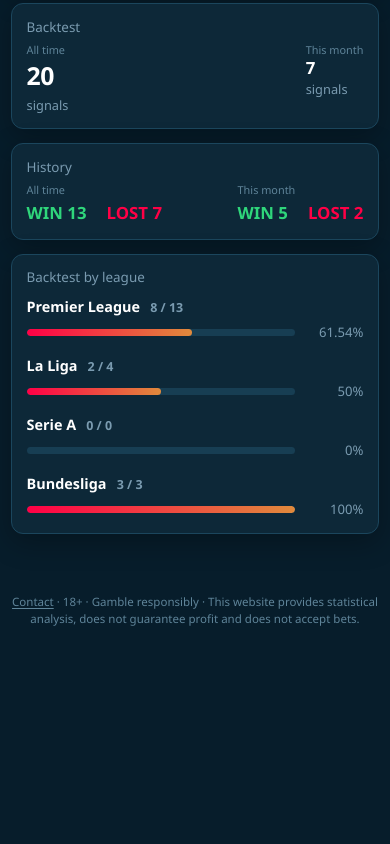
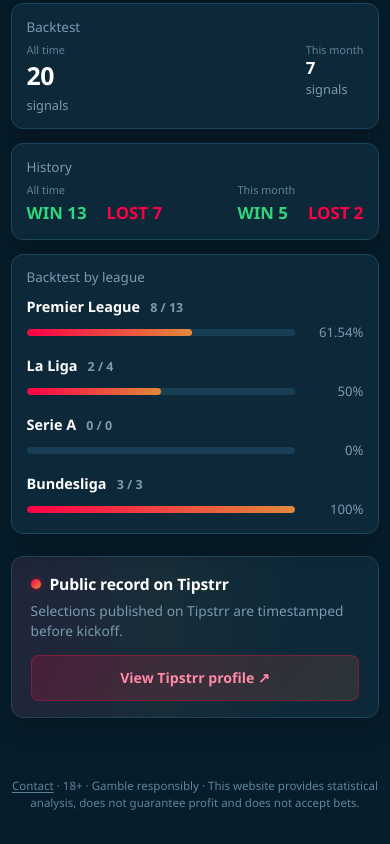
Before and after one commit to quietlogicapps/corner-edge, a plain HTML site: page index.html in a window 390 px wide. Shown: the part 615-1459 px from the top of the page. Before the commit the page ends 1274 px from the top, so only its background shows below. Drawn offline with Linux system fonts and the light colour scheme.

Commit message:
Add Tipstrr public record card

```diff
--- a/app.js
+++ b/app.js
@@ -87,6 +87,9 @@
       published: "Published",
       sinceStart: "All time",
       thisMonth: "This month",
+      tipstrrTitle: "Public record on Tipstrr",
+      tipstrrText: "Selections published on Tipstrr are timestamped before kickoff.",
+      tipstrrCta: "View Tipstrr profile ↗",
     },
     bg: {
       matchAnalysis: "АНАЛИЗ НА МАЧОВЕ",
@@ -132,6 +135,9 @@
       published: "Публикуван",
       sinceStart: "Общо",
       thisMonth: "Този месец",
+      tipstrrTitle: "Публичен запис в Tipstrr",
+      tipstrrText: "Селекциите, публикувани в Tipstrr, са с времеви печат преди началото на мача.",
+      tipstrrCta: "Виж Tipstrr профил ↗",
     },
     es: {
       matchAnalysis: "ANÁLISIS DEL PARTIDO",
@@ -177,6 +183,9 @@
       published: "Publicado",
       sinceStart: "Total",
       thisMonth: "Este mes",
+      tipstrrTitle: "Registro público en Tipstrr",
+      tipstrrText: "Las selecciones publicadas en Tipstrr quedan registradas con marca de tiempo antes del inicio.",
+      tipstrrCta: "Ver perfil de Tipstrr ↗",
     },
     "pt-BR": {
       matchAnalysis: "ANÁLISE DA PARTIDA",
@@ -222,6 +231,9 @@
       published: "Publicado",
       sinceStart: "Geral",
       thisMonth: "Este mês",
+      tipstrrTitle: "Registro público no Tipstrr",
+      tipstrrText: "As seleções publicadas no Tipstrr são registradas com data e hora antes do início da partida.",
+      tipstrrCta: "Ver perfil no Tipstrr ↗",
     },
     de: {
       matchAnalysis: "SPIELANALYSE",
@@ -267,6 +279,9 @@
       published: "Veröffentlicht",
       sinceStart: "Gesamt",
       thisMonth: "Dieser Monat",
+      tipstrrTitle: "Öffentlicher Nachweis auf Tipstrr",
+      tipstrrText: "Auf Tipstrr veröffentlichte Tipps erhalten einen Zeitstempel vor Anpfiff.",
+      tipstrrCta: "Tipstrr-Profil ansehen ↗",
     },
     fr: {
       matchAnalysis: "ANALYSE DU MATCH",
@@ -312,6 +327,9 @@
       published: "Publié",
       sinceStart: "Total",
       thisMonth: "Ce mois-ci",
+      tipstrrTitle: "Registre public sur Tipstrr",
+      tipstrrText: "Les sélections publiées sur Tipstrr sont horodatées avant le coup d'envoi.",
+      tipstrrCta: "Voir le profil Tipstrr ↗",
     },
     it: {
       matchAnalysis: "ANALISI DELLA PARTITA",
@@ -357,6 +375,9 @@
       published: "Pubblicato",
       sinceStart: "Totale",
       thisMonth: "Questo mese",
+      tipstrrTitle: "Registro pubblico su Tipstrr",
+      tipstrrText: "Le selezioni pubblicate su Tipstrr sono marchiate temporalmente prima del calcio d'inizio.",
+      tipstrrCta: "Vedi profilo Tipstrr ↗",
     },
     tr: {
       matchAnalysis: "MAÇ ANALİZİ",
@@ -402,6 +423,9 @@
       published: "Yayınlandı",
       sinceStart: "Toplam",
       thisMonth: "Bu ay",
+      tipstrrTitle: "Tipstrr'da herkese açık kayıt",
+      tipstrrText: "Tipstrr'da yayınlanan seçimler maç başlamadan önce zaman damgalıdır.",
+      tipstrrCta: "Tipstrr profilini gör ↗",
     },
     pl: {
       matchAnalysis: "ANALIZA MECZU",
@@ -447,6 +471,9 @@
       published: "Opublikowano",
       sinceStart: "Ogółem",
       thisMonth: "Ten miesiąc",
+      tipstrrTitle: "Publiczny zapis na Tipstrr",
+      tipstrrText: "Selekcje opublikowane na Tipstrr mają znacznik czasu przed rozpoczęciem meczu.",
+      tipstrrCta: "Zobacz profil Tipstrr ↗",
     },
     ru: {
       matchAnalysis: "АНАЛИЗ МАТЧА",
@@ -492,6 +519,9 @@
       published: "Опубликовано",
       sinceStart: "Всего",
       thisMonth: "Этот месяц",
+      tipstrrTitle: "Публичная запись на Tipstrr",
+      tipstrrText: "Селекции, опубликованные на Tipstrr, имеют временную метку до начала матча.",
+      tipstrrCta: "Смотреть профиль Tipstrr ↗",
     },
   };
 
--- a/index.html
+++ b/index.html
@@ -107,6 +107,23 @@
       </aside>
     </main>
 
+    <aside class="panel tipstrr-card" aria-label="Tipstrr verification">
+      <div class="tipstrr-left">
+        <div class="tipstrr-heading">
+          <span class="tipstrr-mark" aria-hidden="true"></span>
+          <p class="tipstrr-title" data-i18n="tipstrrTitle">Public record on Tipstrr</p>
+        </div>
+        <p class="tipstrr-text" data-i18n="tipstrrText">Selections published on Tipstrr are timestamped before kickoff.</p>
+      </div>
+      <a
+        class="tipstrr-btn"
+        href="https://tipstrr.com/tipster/corner-edge-analytics"
+        target="_blank"
+        rel="noopener noreferrer"
+        data-i18n="tipstrrCta"
+      >View Tipstrr profile ↗</a>
+    </aside>
+
     <footer class="site-footer">
       <p>
         <a href="mailto:quietlogicapps@gmail.com" data-i18n="contact">Contact</a>
--- a/style.css
+++ b/style.css
@@ -748,6 +748,81 @@ button {
   border: 1px solid rgba(255, 0, 70, 0.35);
 }
 
+/* Tipstrr verification card */
+.tipstrr-card {
+  display: flex;
+  align-items: center;
+  justify-content: space-between;
+  gap: 1.25rem;
+  margin-top: 1.35rem;
+  padding: 1rem 1.15rem;
+  min-width: 0;
+  width: 100%;
+  background:
+    linear-gradient(90deg, rgba(255, 0, 70, 0.08), rgba(224, 138, 60, 0.05) 42%, transparent 78%),
+    var(--panel);
+}
+
+.tipstrr-left {
+  min-width: 0;
+  flex: 1 1 auto;
+}
+
+.tipstrr-heading {
+  display: flex;
+  align-items: center;
+  gap: 0.55rem;
+}
+
+.tipstrr-mark {
+  width: 10px;
+  height: 10px;
+  border-radius: 999px;
+  flex-shrink: 0;
+  background: linear-gradient(135deg, var(--bar-start), var(--bar-end));
+  box-shadow: 0 0 0 3px rgba(255, 0, 70, 0.12);
+}
+
+.tipstrr-title {
+  margin: 0;
+  font-size: 0.98rem;
+  font-weight: 700;
+  letter-spacing: -0.01em;
+}
+
+.tipstrr-text {
+  margin: 0.35rem 0 0;
+  color: var(--muted);
+  font-size: 0.86rem;
+  line-height: 1.45;
+  max-width: 42rem;
+}
+
+.tipstrr-btn {
+  display: inline-flex;
+  align-items: center;
+  justify-content: center;
+  flex-shrink: 0;
+  min-height: 42px;
+  padding: 0.55rem 0.95rem;
+  border-radius: 8px;
+  border: 1px solid rgba(255, 0, 70, 0.35);
+  background: linear-gradient(135deg, rgba(255, 0, 70, 0.18), rgba(224, 138, 60, 0.14));
+  color: #ff8aa8;
+  font-size: 0.88rem;
+  font-weight: 700;
+  white-space: nowrap;
+  transition: border-color 0.15s ease, background 0.15s ease, color 0.15s ease;
+}
+
+.tipstrr-btn:hover,
+.tipstrr-btn:focus-visible {
+  border-color: rgba(255, 0, 70, 0.55);
+  background: linear-gradient(135deg, rgba(255, 0, 70, 0.26), rgba(224, 138, 60, 0.2));
+  color: #ffb0c4;
+  outline: none;
+}
+
 /* Footer */
 .site-footer {
   margin-top: 2.5rem;
@@ -876,6 +951,19 @@ button {
 }
 
 @media (max-width: 640px) {
+  .tipstrr-card {
+    flex-direction: column;
+    align-items: stretch;
+    gap: 0.9rem;
+  }
+
+  .tipstrr-btn {
+    width: 100%;
+    min-height: 46px;
+    white-space: normal;
+    text-align: center;
+  }
+
   .table-panel {
     padding: 0.55rem;
   }
```
Also changed, not shown: history.html (+17 -0 lines).
